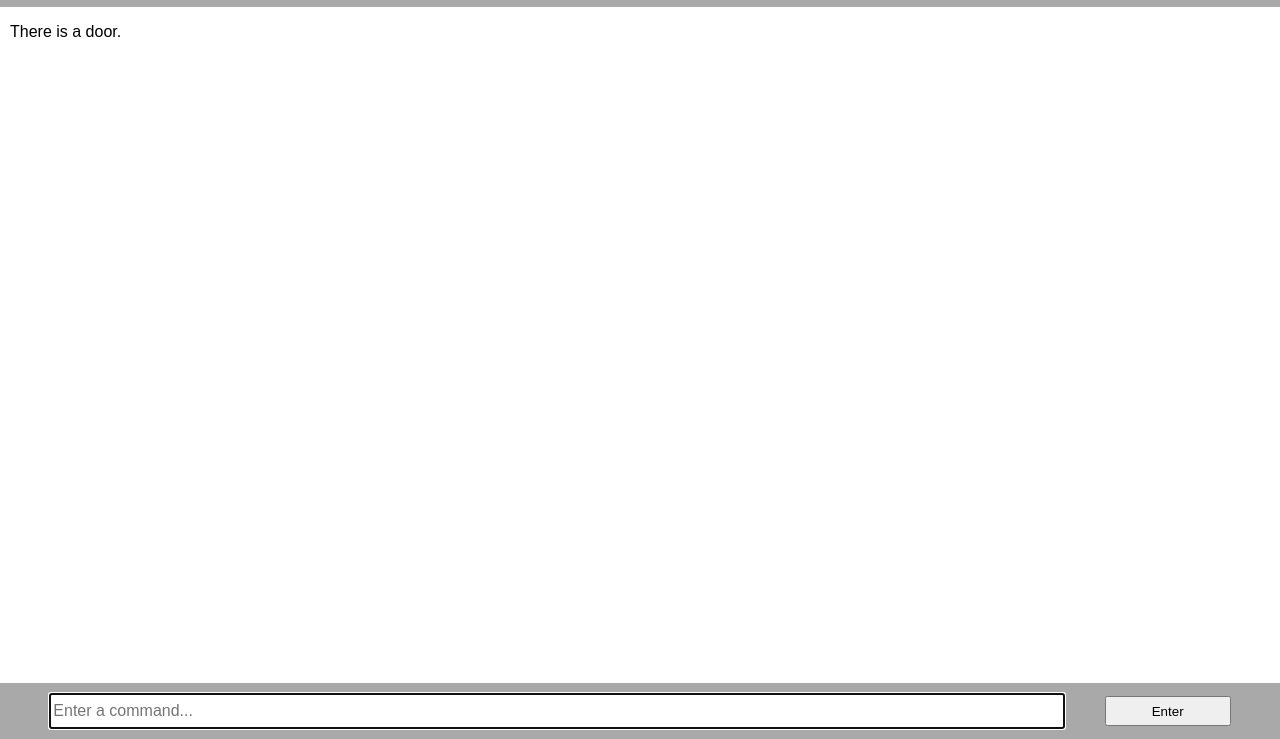
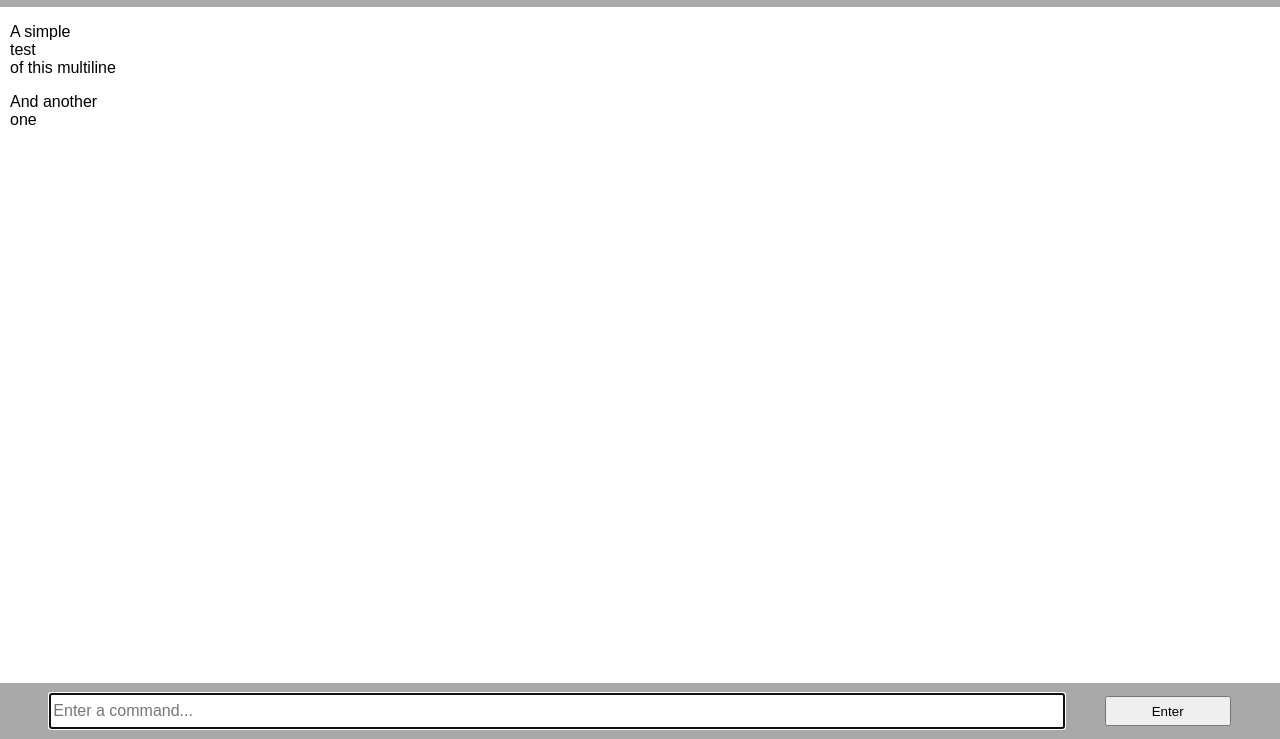
Before and after one commit to TiredBoxfan/DoorSim2, a plain HTML site: page index.html in a window 1280 px wide. Shown: the part 61-800 px from the top of the page. Drawn offline with Linux system fonts and the light colour scheme.

Commit message:
New Output Method
Did away with loading strings from json for time being.

```diff
--- a/index.html
+++ b/index.html
@@ -3,6 +3,9 @@
 	<head>
 		<meta charset="utf-8">
 		<meta name="viewport" content="width=device-width, initial-scale=1.0">
+		<meta http-equiv="cache-control" content="no-cache, no-store, must-revalidate">
+    	<meta http-equiv="pragma" content="no-cache">
+    	<meta http-equiv="expires" content="0">
 		<title>Door Simulator 2</title>
 		<link rel="stylesheet" href="style.css" />
 	</head>
@@ -20,10 +23,10 @@
 				   class="command-input"
 				   autofocus
 				   placeholder="Enter a command...">
-			<button class="command-button" onclick="handleInput">
+			<button id="submit-button" class="command-button" onclick="handleInput">
 				Enter
 			</button>
 		</footer>
-		<script src="main.js?v=<?= filemtime('mycss.css') ?>"></script>
+		<script src="main.js?v=<?=filemtime('main.js')?>"></script>
 	</body>
 </html>
--- a/main.js
+++ b/main.js
@@ -4,8 +4,16 @@
 	}
 });
 
-function output(text) {
-	document.getElementById('output').innerHTML += `<p>${text}</p>`;
+function output() {
+	var textbox = document.getElementById('output');
+	textbox.innerHTML += '<p>';//`<p>${text}</p>`;
+	for (var i = 0; i < arguments.length; i++)
+	{
+		if (i !== 0)
+			textbox.innerHTML += '<br>';
+		textbox.innerHTML += arguments[i];
+	}
+	textbox.innerHTML += '</p>'
 	// Snap view to bottom.
 	var field = document.getElementById('game-container');
 	field.scrollTop = field.scrollHeight;
@@ -26,7 +34,22 @@
 	output(` > ${rawInput} Set[${new Array(...args).join('|')}]`);
 }
 
-async function loadStrings() {
+output('A simple','test','of this multiline')
+output('And another','one')
+
+/*function toggleElement(name, state) {
+	var obj = document.getElementById(name);
+	if (obj) {
+		obj.disabled = !state;
+	}
+}
+
+function inputToggle(state) {
+	toggleElement('input', state);
+	toggleElement('submit-button', state);
+}*/
+
+/*async function loadStrings() {
 	response = await fetch('./strings.json')
 		.then(response => {
 			if (!response.ok) {
@@ -36,10 +59,19 @@
 		})
 		.then(data => {
 			output(data['intro'])
+			text = data;
+			startGame();
 		})
 		.catch(error => {
+			output('<font color=red>Error while loading text strings. :(</font>')
 			output(`<font color=red>${error}</font>`);
 		});
 }
 
-loadStrings();
+function startGame() {
+	inputToggle(true);
+}
+
+var text = null;
+inputToggle(false);
+loadStrings();*/
--- a/strings.json
+++ b/strings.json
@@ -1,3 +1,3 @@
 {
-	"intro": "There is a door."
+	"intro": "There is a door.\nNew Line!"
 }
```
